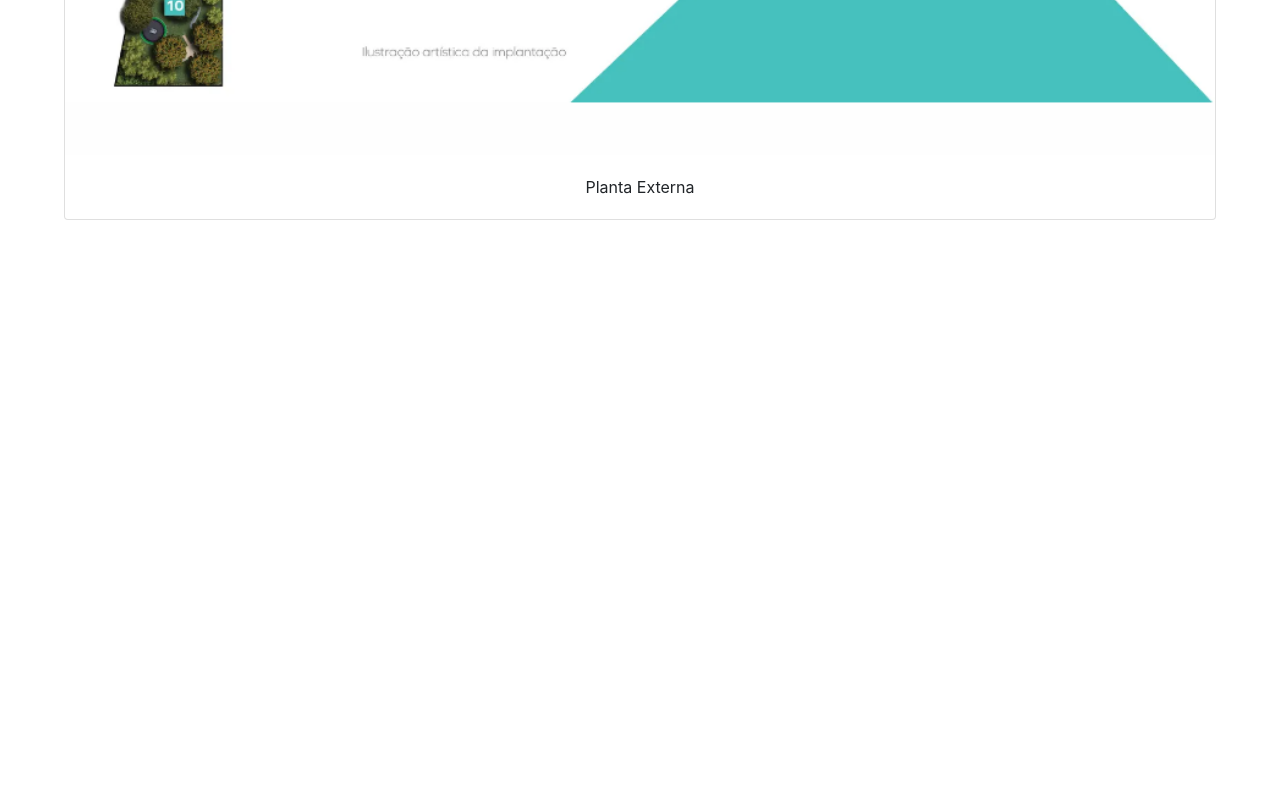
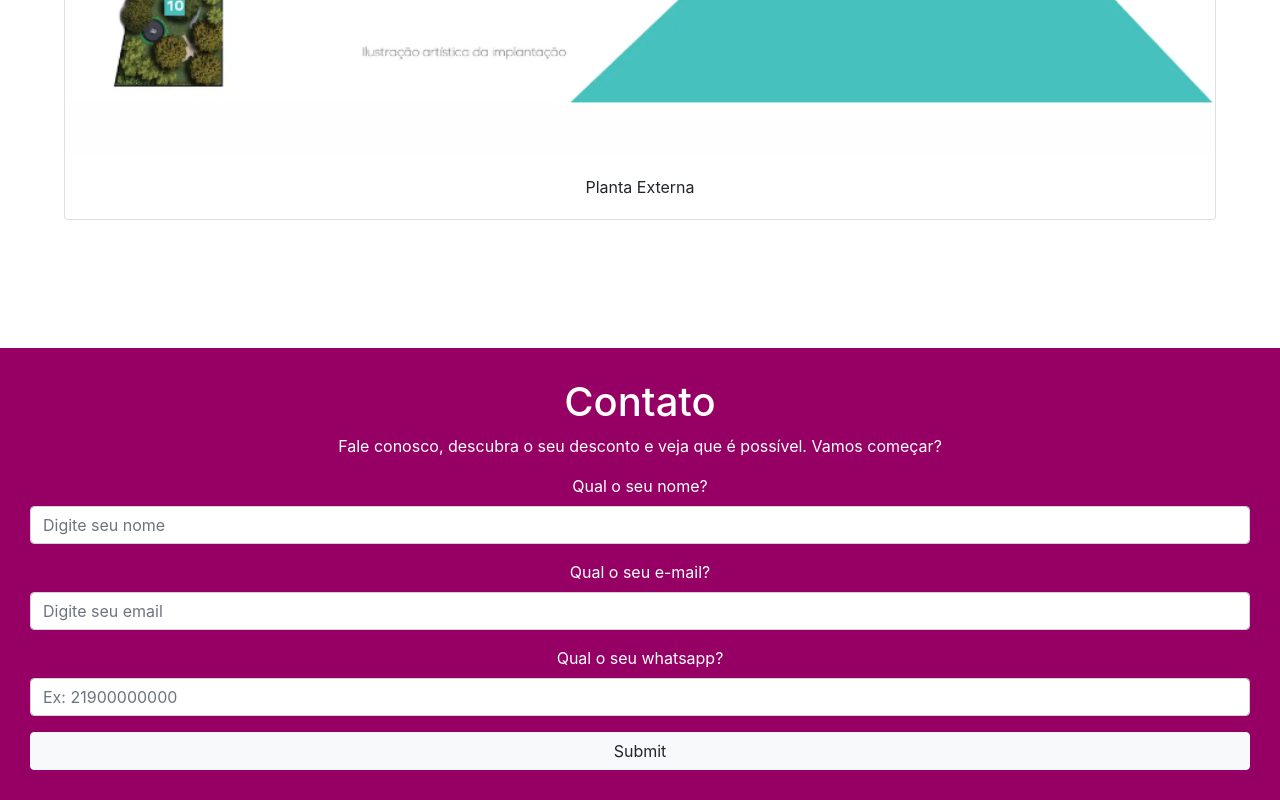
Before and after one commit to joaomiiiguel/broker-web, a React (Create React App) app: page / in a window 1280 px wide. Shown: the part 6200-7000 px from the top of the page. Before the commit the page ends 6548 px from the top, so only its background shows below. Built offline with nearby package versions, Linux system fonts and the light colour scheme.

Commit message:
Add o form

```diff
--- a/src/App.css
+++ b/src/App.css
@@ -123,3 +123,9 @@ a {
 .card {
   margin-top: 15px;
 }
+
+.FormCliente{
+  background-color: #960064;
+  color: white;
+  padding: 30px;
+}
--- a/src/App.js
+++ b/src/App.js
@@ -1,6 +1,6 @@
-import React from 'react';
+import React, {useState} from 'react';
 import './App.css';
-import { Carousel, Card } from 'react-bootstrap'
+import { Carousel, Card, Form, Button } from 'react-bootstrap'
 import 'bootstrap/dist/css/bootstrap.min.css';
 
 import imgLogo from '../src/assets/Logo.jpg'
@@ -20,6 +20,17 @@ import planta002 from './assets/plantas/002.png'
 import planta003 from './assets/plantas/003.png'
 
 function App() {
+  const [validated, setValidated] = useState(false);
+
+  const handleSubmit = (event) => {
+    const form = event.currentTarget;
+    if (form.checkValidity() === false) {
+      event.preventDefault();
+      event.stopPropagation();
+    }
+
+    setValidated(true);
+  };
   return (
     <div className="App">
       <header className="App-header">
@@ -136,7 +147,31 @@ function App() {
         </div>
       </div>
 
+      <div className="FormCliente">
+        <h1>Contato</h1>
+        <p>Fale conosco, descubra o seu desconto e veja que é possível. Vamos começar?</p>
+      <Form  noValidate validated={validated} onSubmit={handleSubmit}>
+        <Form.Group controlId="formBasicName">
+          <Form.Label>Qual o seu nome?</Form.Label>
+          <Form.Control type="text" required placeholder="Digite seu nome" />
+        </Form.Group>
 
+        <Form.Group controlId="formBasicEmail">
+          <Form.Label>Qual o seu e-mail?</Form.Label>
+          <Form.Control type="email" required placeholder="Digite seu email" />
+        </Form.Group>
+
+        <Form.Group controlId="formBasicPhone">
+          <Form.Label>Qual o seu whatsapp?</Form.Label>
+          <Form.Control type="tel" required placeholder="Ex: 21900000000" pattern="[0-9]{2}[0-9]{5}[0-9]{4}"/>
+        </Form.Group>
+
+        <Button variant="light" block type="submit">
+          Submit
+        </Button>
+
+      </Form>
+      </div>
 
     </div>
   );
```
Also changed, not shown: 1 other file (tests, documents, lock files or other folders).
